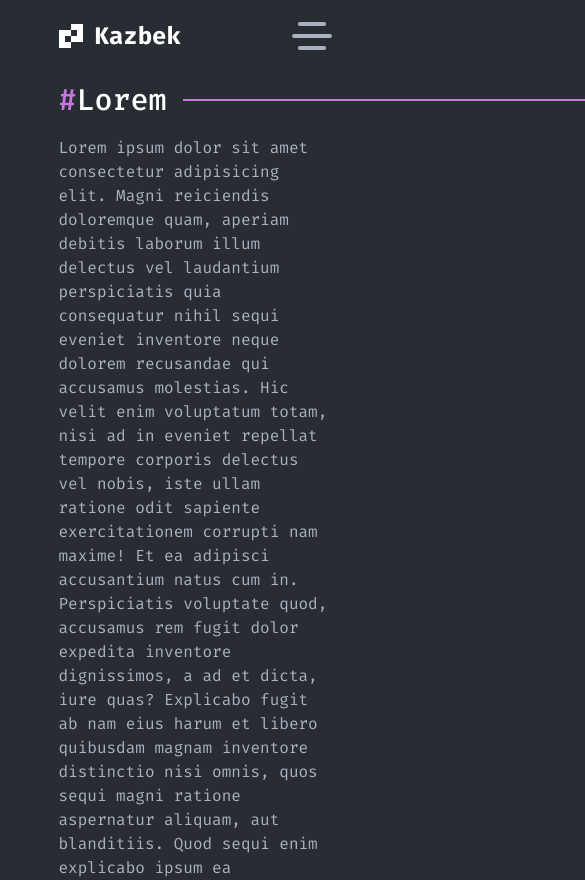
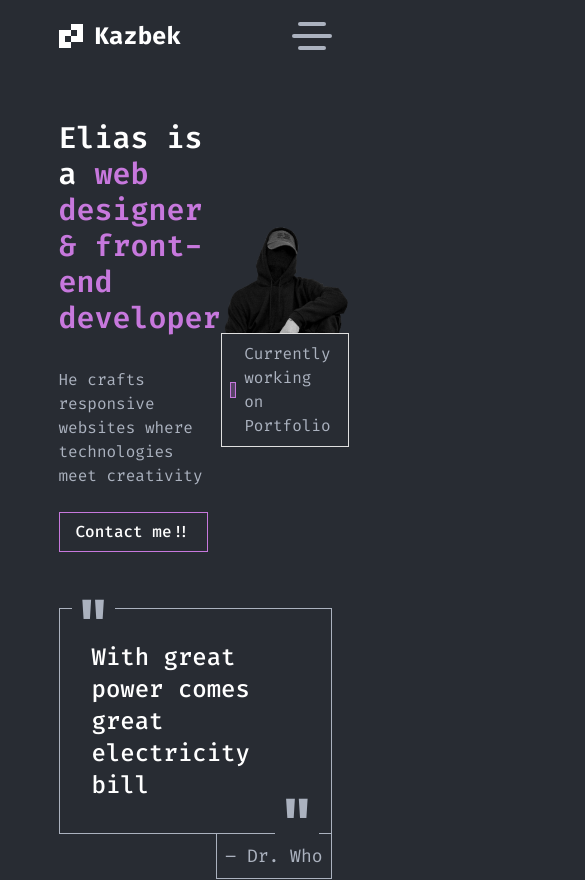
Before and after one commit to RealKazbek/portfolio, a Next.js app: page / in a window 390 px wide. Shown: the top 880 px of the page, 585 px wide, since content can reach past the window. Built offline with nearby package versions, Linux system fonts and the light colour scheme.

Commit message:
Created hero and quote section without responsive

```diff
--- a/app/page.tsx
+++ b/app/page.tsx
@@ -1,33 +1,11 @@
-import ProjectCard from "@/components/ui/projectCard";
-import SectionTitle from "@/components/ui/sectionTitle";
+import Hero from "@/components/Hero";
+import Quote from "@/components/ui/quote";
 
 export default function Home() {
   return (
-    <div>
-      <SectionTitle title="Lorem" link="/home" />
-      Lorem ipsum dolor sit amet consectetur adipisicing elit. Magni reiciendis
-      doloremque quam, aperiam debitis laborum illum delectus vel laudantium
-      perspiciatis quia consequatur nihil sequi eveniet inventore neque dolorem
-      recusandae qui accusamus molestias. Hic velit enim voluptatum totam, nisi
-      ad in eveniet repellat tempore corporis delectus vel nobis, iste ullam
-      ratione odit sapiente exercitationem corrupti nam maxime! Et ea adipisci
-      accusantium natus cum in. Perspiciatis voluptate quod, accusamus rem fugit
-      dolor expedita inventore dignissimos, a ad et dicta, iure quas? Explicabo
-      fugit ab nam eius harum et libero quibusdam magnam inventore distinctio
-      nisi omnis, quos sequi magni ratione aspernatur aliquam, aut blanditiis.
-      Quod sequi enim explicabo ipsum ea doloremque adipisci soluta modi
-      consequatur obcaecati porro consectetur sed animi facilis nam,
-      exercitationem facere aliquid commodi nisi aut voluptatibus cumque
-      corrupti? Rem odit sapiente, facilis nihil aut quisquam eaque impedit
-      dicta? Consectetur qui cupiditate ipsa molestias cum cumque nemo quasi
-      unde eius quos!
-      <ProjectCard
-        img="/images/icons/x.svg"
-        stacks={["html", "css"]}
-        title="html"
-        description="title"
-        buttons={[{ href: "href", text: "text", variant: "default" }, { href: "href", text: "text <~>", variant: "secondary" }]}
-      />
-    </div>
+    <>
+      <Hero />
+      <Quote />
+    </>
   );
 }
--- /dev/null
+++ b/components/Hero.tsx
@@ -0,0 +1,42 @@
+import { header } from "@/data";
+import React from "react";
+import { Button } from "./ui/button";
+import Link from "next/link";
+import Image from "next/image";
+
+function Hero() {
+  return (
+    <section className="flex my-15 h-106">
+      {/* Content */}
+      <div className="flex flex-col justify-center">
+        <h1 className="text-3xl text-white font-semibold">
+          {header.title.default}
+          <span className="text-[var(--primary)]">{header.title.primary}</span>
+        </h1>
+
+        <p className="mt-8 mb-6">{header.description}</p>
+
+        <Link href={header.button.link}>
+          <Button>{header.button.text}</Button>
+        </Link>
+      </div>
+
+      {/* Images */}
+      <div className="flex flex-col justify-center items-center w-full">
+        <Image
+          src={"/images/hero.png"}
+          alt=""
+          width={350}
+          height={250}
+          className="object-contain"
+        />
+        <div className="border p-2 flex items-center gap-2 z-40 bg-[var(--color-background)]">
+          <span className="w-4 h-4 border border-[var(--primary)] bg-[rgba(199,120,221,0.3)]"></span>
+          <p>{header.textSubImage}</p>
+        </div>
+      </div>
+    </section>
+  );
+}
+
+export default Hero;
--- /dev/null
+++ b/components/ui/quote.tsx
@@ -0,0 +1,25 @@
+import { quote } from "@/data";
+import React from "react";
+
+function Quote() {
+  return (
+    <div className="w-full flex justify-center items-center mb-16">
+      <div className="flex flex-col justify-center items-end">
+        <blockquote className="relative text-white border border-[var(--gray)] font-medium p-8 text-2xl">
+          <span className="absolute text-7xl text-[var(--gray)] left-3 -top-4 select-none h-[20%] bg-[var(--color-background)]">
+            {'"'}
+          </span>
+          {quote.quote}
+          <span className="absolute text-7xl text-[var(--gray)] right-3 -bottom-1 select-none h-[20%] bg-[var(--color-background)]">
+            {'"'}
+          </span>
+        </blockquote>
+        <p className="border border-[var(--gray)] border-t-0 p-2 text-right text-lg">
+          – {quote.author}
+        </p>
+      </div>
+    </div>
+  );
+}
+
+export default Quote;
--- a/data/index.ts
+++ b/data/index.ts
@@ -47,6 +47,20 @@ export const navList = [
   },
 ];
 
+export const header = {
+  title: {
+    default: "Elias is a ",
+    primary: "web designer & front-end developer",
+  },
+  description:
+    "He crafts responsive websites where technologies meet creativity",
+  button: {
+    text: "Contact me!!",
+    link: "/",
+  },
+  textSubImage: "Currently working on Portfolio",
+};
+
 export const footer = {
   name: developerInfo.name,
   mail: developerInfo.mail,
@@ -54,3 +68,8 @@ export const footer = {
   socialNetwork,
   copyRight: `© Copyright ${info.currentYear}. Made by ${developerInfo.name}`,
 };
+
+export const quote = {
+  quote: "With great power comes great electricity bill",
+  author: "Dr. Who",
+};
```
Also changed, not shown: public/images/hero.png (added).
